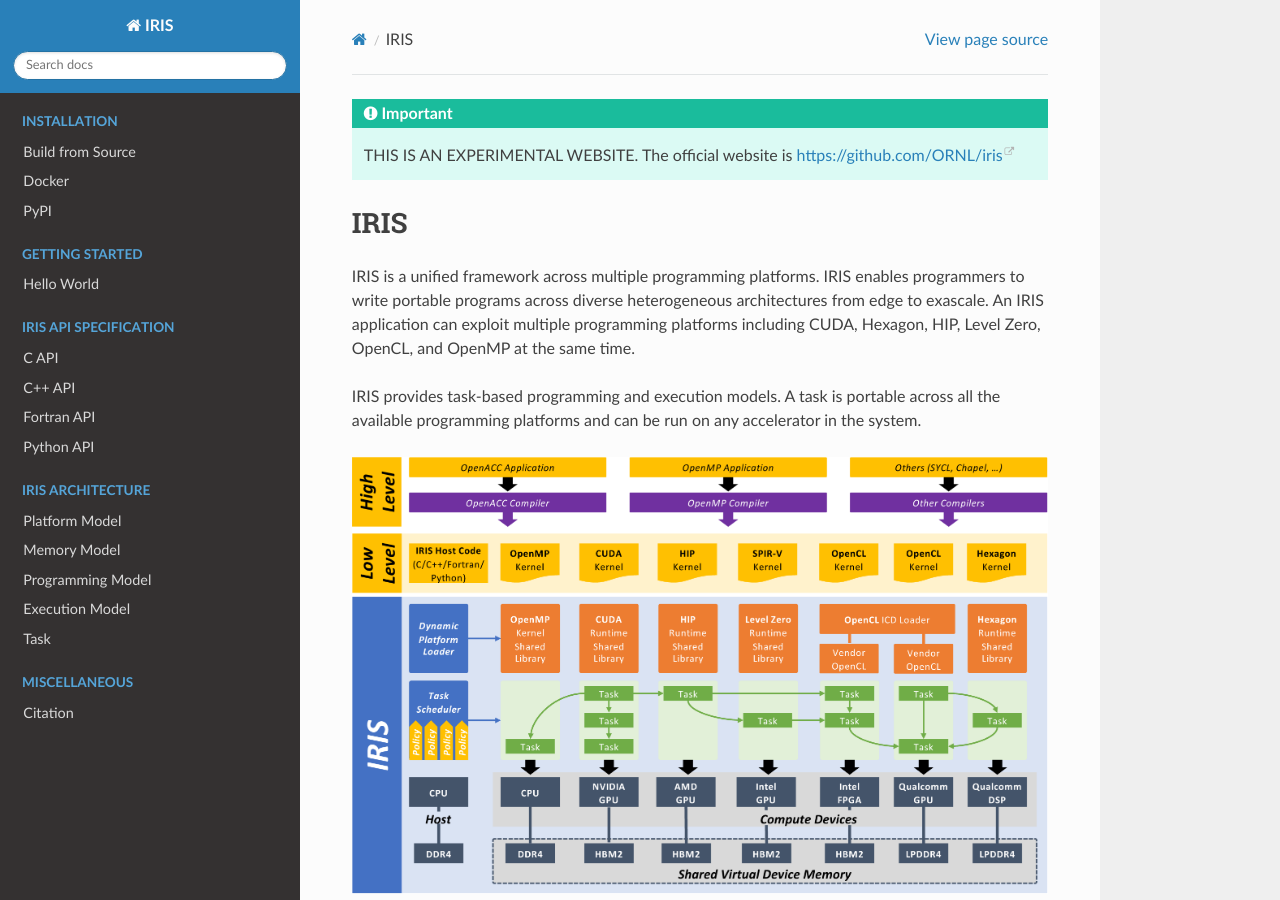
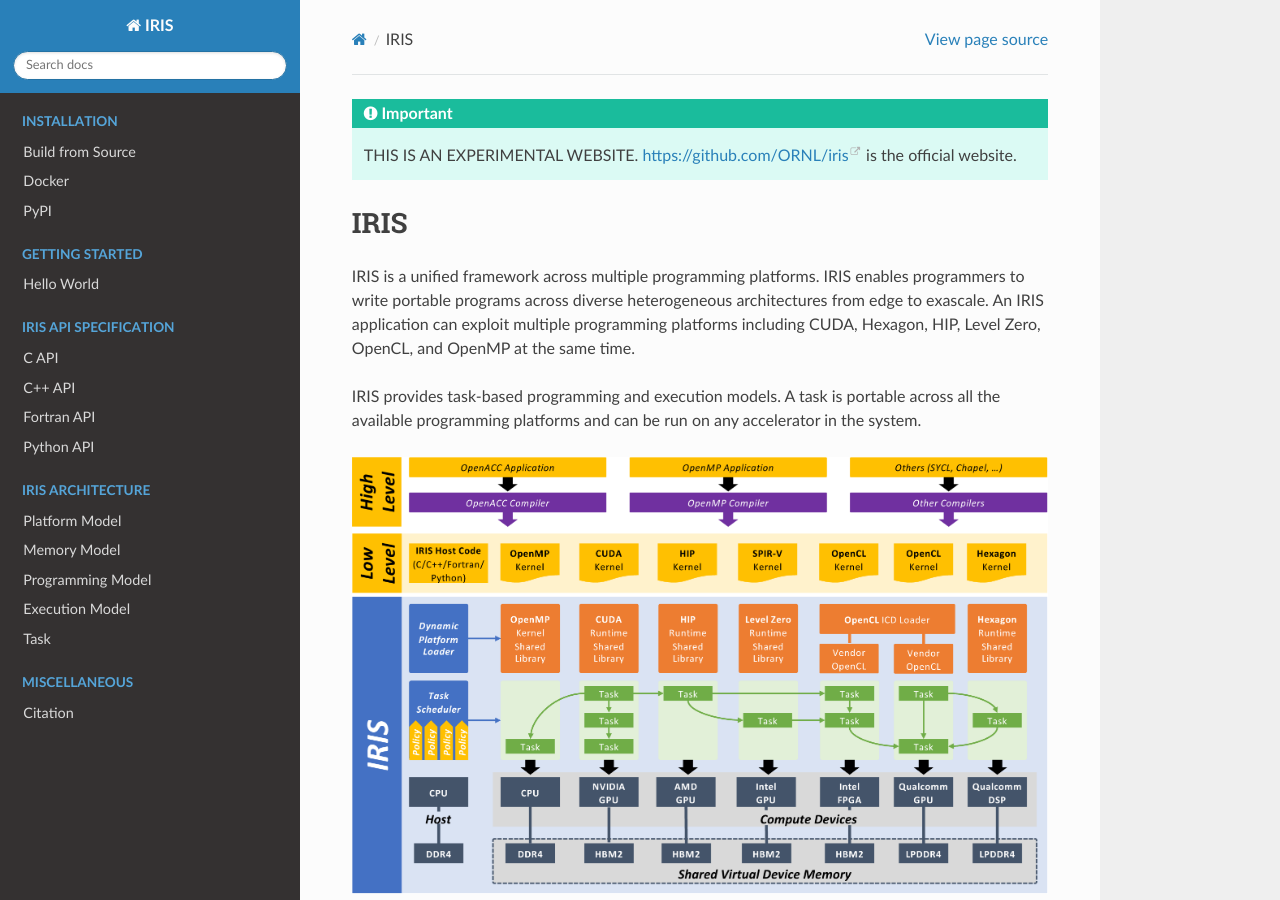
Before and after one commit to jungwonkim/iris-docs2, a Sphinx documentation site: the page built from docs/sphinx/source/index.rst, in a window 1280 px wide and 900 px high. Built offline with Sphinx 7.4.7 and the Read the Docs theme 2.0.0, drawn with Linux system fonts in a browser that asks for light colours.

Commit message:
docs minor

```diff
--- a/docs/sphinx/source/index.rst
+++ b/docs/sphinx/source/index.rst
@@ -5,7 +5,7 @@
 
 .. Important::
    THIS IS AN EXPERIMENTAL WEBSITE.
-   The official website is https://github.com/ORNL/iris
+   https://github.com/ORNL/iris is the official website.
 
 IRIS
 ================================
```
